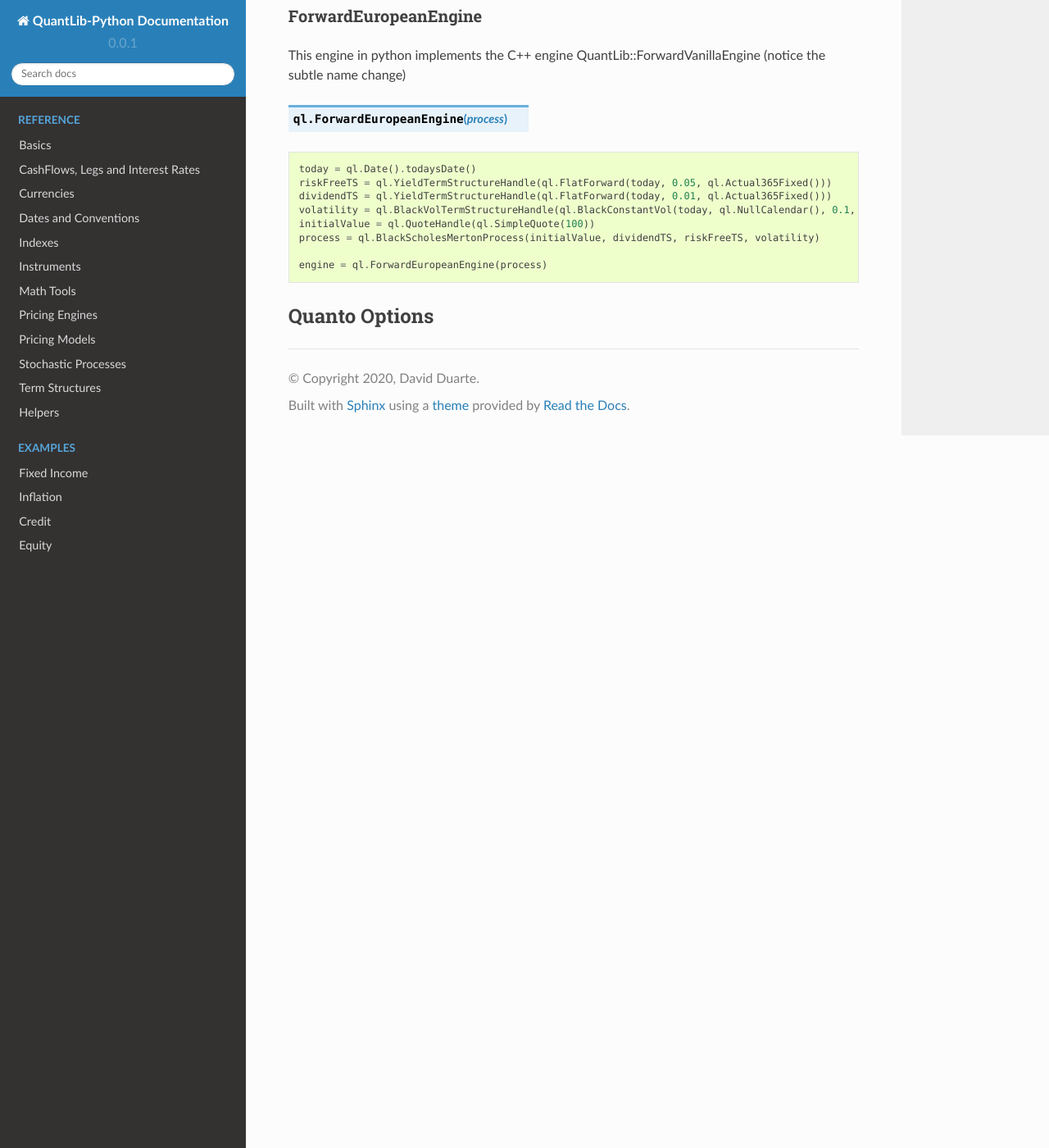
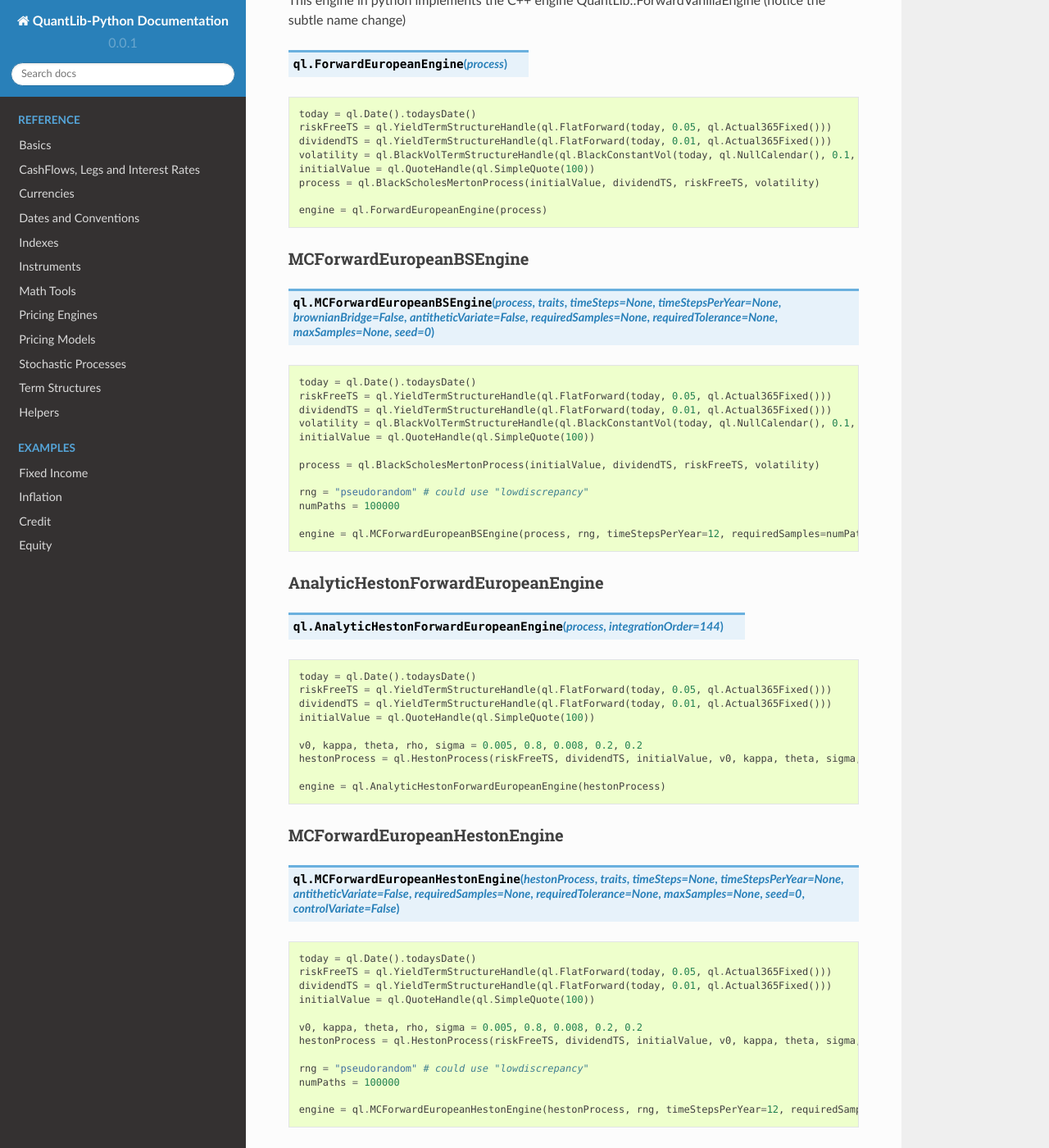
Before and after one commit to nhaga/QuantLib-Python-Docs, a Sphinx documentation site: the page built from docs/pricing_engines/options.rst, in a window 1280 px wide and 1400 px high, scrolled down 10174 px. Shown: the whole window at 82% size. Built offline with Sphinx 7.4.7 and the Read the Docs theme 2.0.0, drawn with Linux system fonts in a browser that asks for light colours; formulas are drawn with MathJax 3; some of the changed text lies outside the part shown.

Commit message:
Additional forward-start engines added in 1.21

```diff
--- a/docs/pricing_engines/options.rst
+++ b/docs/pricing_engines/options.rst
@@ -555,7 +551,6 @@ Cliquet Options
 Forward Options
 ***************
 
-
 ForwardEuropeanEngine
 ---------------------
 
@@ -575,5 +570,65 @@ This engine in python implements the C++ engine QuantLib::ForwardVanillaEngine (
     engine = ql.ForwardEuropeanEngine(process)
 
 
+MCForwardEuropeanBSEngine
+-------------------------
+
+.. function:: ql.MCForwardEuropeanBSEngine(process, traits, timeSteps=None, timeStepsPerYear=None, brownianBridge=False, antitheticVariate=False, requiredSamples=None, requiredTolerance=None, maxSamples=None, seed=0)
+
+.. code-block:: python
+
+    today = ql.Date().todaysDate()
+    riskFreeTS = ql.YieldTermStructureHandle(ql.FlatForward(today, 0.05, ql.Actual365Fixed()))
+    dividendTS = ql.YieldTermStructureHandle(ql.FlatForward(today, 0.01, ql.Actual365Fixed()))
+    volatility = ql.BlackVolTermStructureHandle(ql.BlackConstantVol(today, ql.NullCalendar(), 0.1, ql.Actual365Fixed()))
+    initialValue = ql.QuoteHandle(ql.SimpleQuote(100))
+
+    process = ql.BlackScholesMertonProcess(initialValue, dividendTS, riskFreeTS, volatility)
+
+    rng = "pseudorandom" # could use "lowdiscrepancy"
+    numPaths = 100000
+
+    engine = ql.MCForwardEuropeanBSEngine(process, rng, timeStepsPerYear=12, requiredSamples=numPaths)
+
+
+AnalyticHestonForwardEuropeanEngine
+-----------------------------------
+
+.. function:: ql.AnalyticHestonForwardEuropeanEngine(process, integrationOrder=144)
+
+.. code-block:: python
+
+    today = ql.Date().todaysDate()
+    riskFreeTS = ql.YieldTermStructureHandle(ql.FlatForward(today, 0.05, ql.Actual365Fixed()))
+    dividendTS = ql.YieldTermStructureHandle(ql.FlatForward(today, 0.01, ql.Actual365Fixed()))
+    initialValue = ql.QuoteHandle(ql.SimpleQuote(100))
+
+    v0, kappa, theta, rho, sigma = 0.005, 0.8, 0.008, 0.2, 0.2
+    hestonProcess = ql.HestonProcess(riskFreeTS, dividendTS, initialValue, v0, kappa, theta, sigma, rho)
+
+    engine = ql.AnalyticHestonForwardEuropeanEngine(hestonProcess)
+
+
+MCForwardEuropeanHestonEngine
+-----------------------------
+
+.. function:: ql.MCForwardEuropeanHestonEngine(hestonProcess, traits, timeSteps=None, timeStepsPerYear=None, antitheticVariate=False, requiredSamples=None, requiredTolerance=None, maxSamples=None, seed=0, controlVariate=False)
+
+.. code-block:: python
+
+    today = ql.Date().todaysDate()
+    riskFreeTS = ql.YieldTermStructureHandle(ql.FlatForward(today, 0.05, ql.Actual365Fixed()))
+    dividendTS = ql.YieldTermStructureHandle(ql.FlatForward(today, 0.01, ql.Actual365Fixed()))
+    initialValue = ql.QuoteHandle(ql.SimpleQuote(100))
+
+    v0, kappa, theta, rho, sigma = 0.005, 0.8, 0.008, 0.2, 0.2
+    hestonProcess = ql.HestonProcess(riskFreeTS, dividendTS, initialValue, v0, kappa, theta, sigma, rho)
+
+    rng = "pseudorandom" # could use "lowdiscrepancy"
+    numPaths = 100000
+
+    engine = ql.MCForwardEuropeanHestonEngine(hestonProcess, rng, timeStepsPerYear=12, requiredSamples=numPaths)
+
+
 Quanto Options
 **************
```
Also changed, not shown: other parts of docs/pricing_engines/options.rst (+0 -4 lines).
